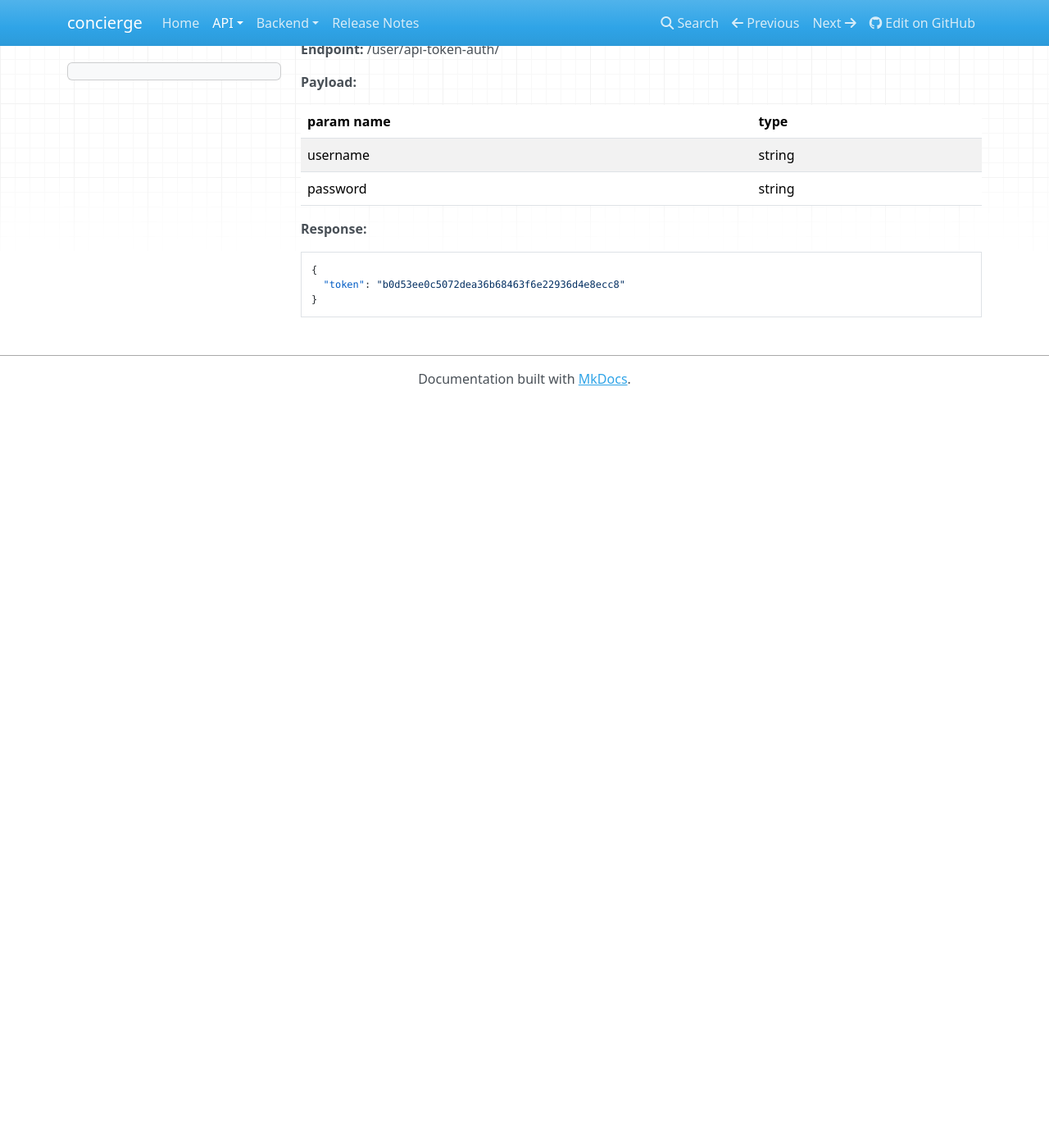
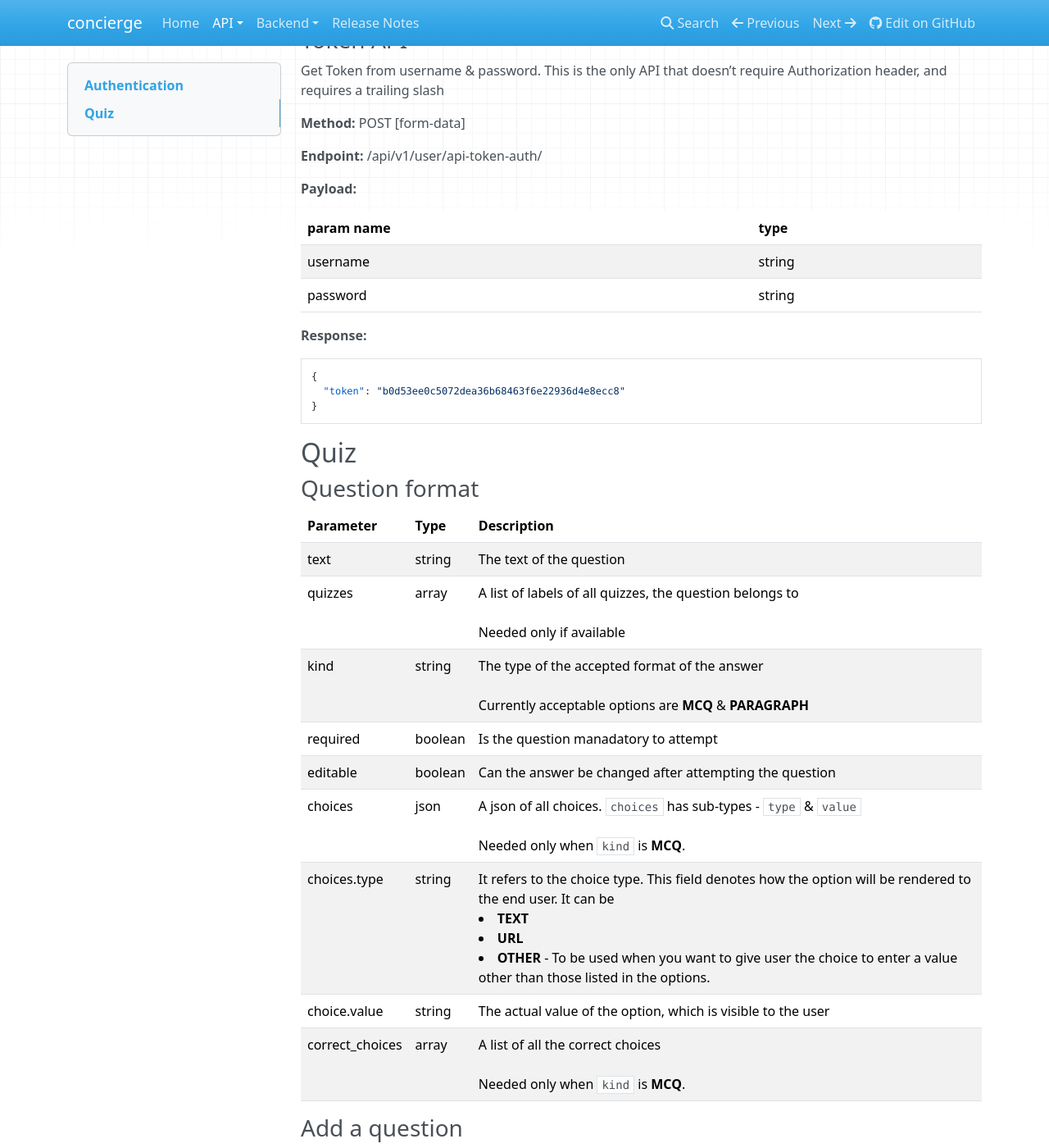
Before and after one commit to rajat404/concierge, an MkDocs documentation site: the page built from docs/api/endpoints.md, in a window 1280 px wide and 1400 px high, scrolled down 765 px. Shown: the whole window at 82% size. Built offline with MkDocs 1.6.1, drawn with Linux system fonts in a browser that asks for light colours; nearby versions of some CDN libraries; old or Windows-style settings are respelled for this version of MkDocs; before the commit the page ends 1255 px from its top, so only the background shows below that; some of the changed text lies outside the part shown.

Commit message:
endpoints for quiz added; question/quiz api added

````diff
--- a/docs/api/endpoints.md
+++ b/docs/api/endpoints.md
@@ -7,7 +7,7 @@
 
 [TOC]
 
-### Authentication
+## Authentication
 
 The APIs supports Token Auth.
 
@@ -25,14 +25,14 @@
 In order to initially sign-in, or to get your token for making mock API calls, use the Token API as mentioned below.
 
 
-#### Token API (Login)
+### Token API
 
 Get Token from username & password.
 This is the only API that doesn't require Authorization header, and requires a trailing slash
 
-**Method:** POST (form-data)
+**Method:** POST [form-data]
 
-**Endpoint:** /user/api-token-auth/
+**Endpoint:** /api/v1/user/api-token-auth/
 
 **Payload:**
 
@@ -48,3 +48,193 @@
   "token": "b0d53ee0c5072dea36b68463f6e22936d4e8ecc8"
 }
 ```
+
+## Quiz
+
+### Question format
+
+Parameter           | Type      | Description
+--------------------|-----------|----------------------------------------------
+text                | string    | The text of the question
+quizzes             | array     | A list of labels of all quizzes, the question belongs to<br><br>Needed only if available
+kind                | string    | The type of the accepted format of the answer <br><br> Currently acceptable options are **MCQ** & **PARAGRAPH**
+required            | boolean   | Is the question manadatory to attempt
+editable            | boolean   | Can the answer be changed after attempting the question
+choices             | json      | A json of all choices. `choices` has sub-types - `type` & `value`<br><br>Needed only when `kind` is **MCQ**.
+choices.type        | string    | It refers to the choice type. This field denotes how the option will be rendered to the end user. It can be <li>**TEXT**<br><li>**URL**<br><li>**OTHER** - To be used when you want to give user the choice to enter a value other than those listed in the options.
+choice.value        | string    | The actual value of the option, which is visible to the user
+correct_choices     | array     | A list of all the correct choices<br><br>Needed only when `kind` is **MCQ**.
+
+
+### Add a question
+
+**Method:** POST [form-data]
+
+**Endpoint:** /api/v1/question
+
+**Payload:**
+As per the *Question Format*
+
+**Sample Request**
+```json
+{
+  "question": "question text",
+  "quizzes": [
+    "quiz-1",
+    "quiz-2"
+  ],
+  "kind": "MCQ",
+  "required": true,
+  "choices": {
+    "1": {
+      "value": "sample option 1",
+      "type": "TEXT"
+    },
+    "2": {
+      "value": "sample option 2",
+      "type": "TEXT"
+    },
+    "3": {
+      "value": "sample option 3",
+      "type": "TEXT"
+    },
+    "4": {
+      "value": "Please enter the other value",
+      "type": "OTHER"
+    }
+  },
+  "correct_choices": [
+    "1",
+    "2"
+  ]
+}
+```
+
+**Response:**
+
+*201 Created*
+
+```json
+TODO
+```
+
+
+### Add existing questions to a quiz
+
+**Method:** PUT/PATCH [form-data]
+
+**Endpoint:** /api/v1/quiz/<quiz_id>
+
+**Payload:**
+
+Parameter           | Type               | Description
+--------------------|--------------------|---------------------------------------
+label               | string             | Label of the quiz
+questions           | array (of strings) | List of `id`s of questions
+
+**Sample Request**
+```json
+{
+  "label": "registration-pycon-india-2017",
+  "questions": [
+    "952a64bc-21c2-4140-9b07-c28e367e339b",
+    "9557de3e-0de0-4496-8b38-7b48c7cc2843",
+    "095db37a-6a94-4d2a-b2c9-364d12dbe646"
+  ]
+}
+```
+
+**Response:**
+
+*200 OK*
+
+```json
+TODO
+```
+
+
+### Add a quiz
+
+**Method:** POST [form-data]
+
+**Endpoint:** /api/v1/quiz
+
+**Payload:**
+
+Parameter           | Type      | Description
+--------------------|-----------|----------------------------------------------
+label               | string    | Unique label of the quiz. Note that the `label` already exists for every Quiz. Use only pre-existing labels.
+questions           | array     | A list of questions (as per the question format)
+
+**Sample Request**
+```json
+{
+  "label": "test quiz",
+  "questions": [
+    {
+      "question": "question text",
+      "kind": "MCQ",
+      "required": true,
+      "editable": true,
+      "choices": {
+        "1": {
+          "value": "sample option 1",
+          "type": "TEXT"
+        },
+        "2": {
+          "value": "sample option 2",
+          "type": "TEXT"
+        },
+        "3": {
+          "value": "sample option 3",
+          "type": "TEXT"
+        },
+        "4": {
+          "value": "Please enter the other value",
+          "type": "OTHER"
+        }
+      },
+      "correct_choices": [
+        "1",
+        "2"
+      ]
+    },
+    {
+      "question": "question text 2",
+      "kind": "MCQ",
+      "required": true,
+      "editable": true,
+      "choices": {
+        "1": {
+          "value": "sample option 1",
+          "type": "TEXT"
+        },
+        "2": {
+          "value": "sample option 2",
+          "type": "TEXT"
+        },
+        "3": {
+          "value": "sample option 3",
+          "type": "TEXT"
+        },
+        "4": {
+          "value": "Please enter the other value",
+          "type": "OTHER"
+        }
+      },
+      "correct_choices": [
+        "1",
+        "2"
+      ]
+    }
+  ]
+}
+```
+
+**Response:**
+
+*201 Created*
+
+```json
+TODO
+```
````
Also changed, not shown: 8 other files.
